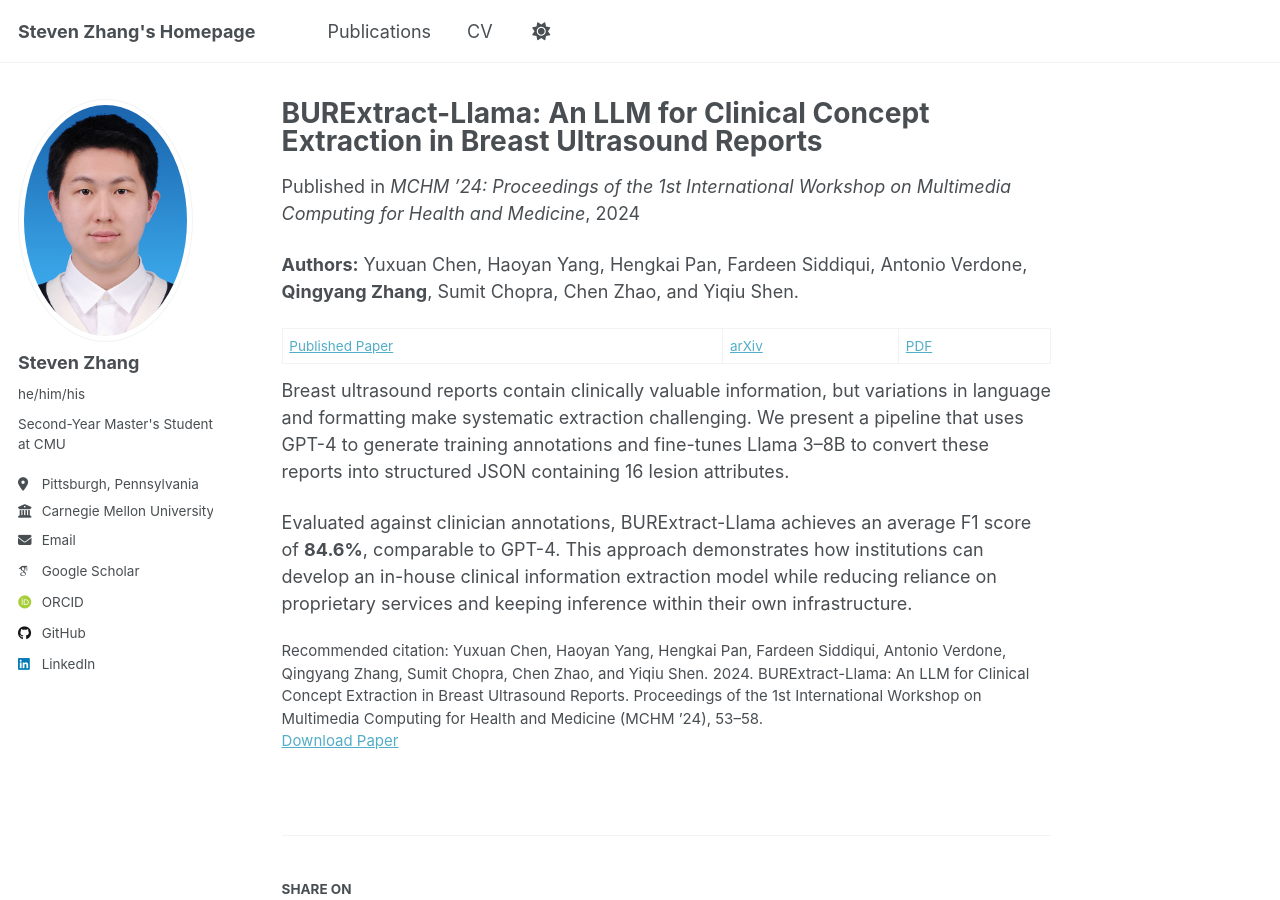
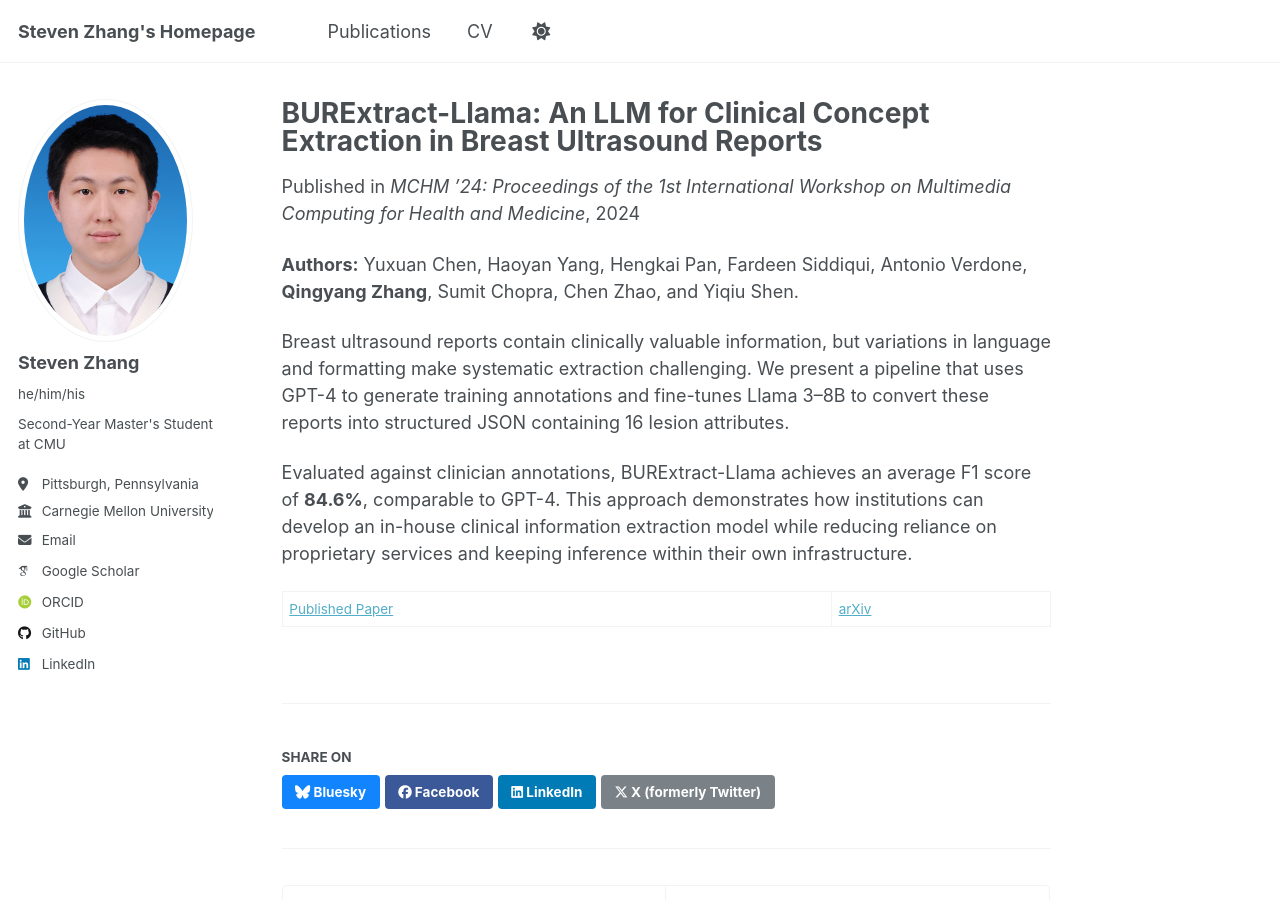
Before and after one commit to qingYzhang/qingYzhang.github.io, a Jekyll site: the page built from _publications/2024-10-31-burextract-llama.md, in a window 1280 px wide and 900 px high. Built offline with Jekyll 4.4.1, drawn with Linux system fonts in a browser that asks for light colours; some web fonts are replaced.

Commit message:
Refine citation and formatting in publication entry
Updated citation format and added spacing for clarity.

```diff
--- a/_publications/2024-10-31-burextract-llama.md
+++ b/_publications/2024-10-31-burextract-llama.md
@@ -7,13 +7,12 @@ excerpt: "BURExtract-Llama extracts structured clinical information from breast
 date: 2024-10-31
 venue: "MCHM ’24: Proceedings of the 1st International Workshop on Multimedia Computing for Health and Medicine"
 paperurl: "https://doi.org/10.1145/3688868.3689200"
-citation: "Yuxuan Chen, Haoyan Yang, Hengkai Pan, Fardeen Siddiqui, Antonio Verdone, Qingyang Zhang, Sumit Chopra, Chen Zhao, and Yiqiu Shen. 2024. BURExtract-Llama: An LLM for Clinical Concept Extraction in Breast Ultrasound Reports. Proceedings of the 1st International Workshop on Multimedia Computing for Health and Medicine (MCHM ’24), 53–58."
 ---
 
 **Authors:** Yuxuan Chen, Haoyan Yang, Hengkai Pan, Fardeen Siddiqui, Antonio Verdone, **Qingyang Zhang**, Sumit Chopra, Chen Zhao, and Yiqiu Shen.
 
-[Published Paper](https://doi.org/10.1145/3688868.3689200) | [arXiv](https://arxiv.org/abs/2408.11334) | [PDF](https://arxiv.org/pdf/2408.11334)
-
 Breast ultrasound reports contain clinically valuable information, but variations in language and formatting make systematic extraction challenging. We present a pipeline that uses GPT-4 to generate training annotations and fine-tunes Llama 3–8B to convert these reports into structured JSON containing 16 lesion attributes.
 
 Evaluated against clinician annotations, BURExtract-Llama achieves an average F1 score of **84.6%**, comparable to GPT-4. This approach demonstrates how institutions can develop an in-house clinical information extraction model while reducing reliance on proprietary services and keeping inference within their own infrastructure.
+
+[Published Paper](https://doi.org/10.1145/3688868.3689200) | [arXiv](https://arxiv.org/abs/2408.11334)
```
